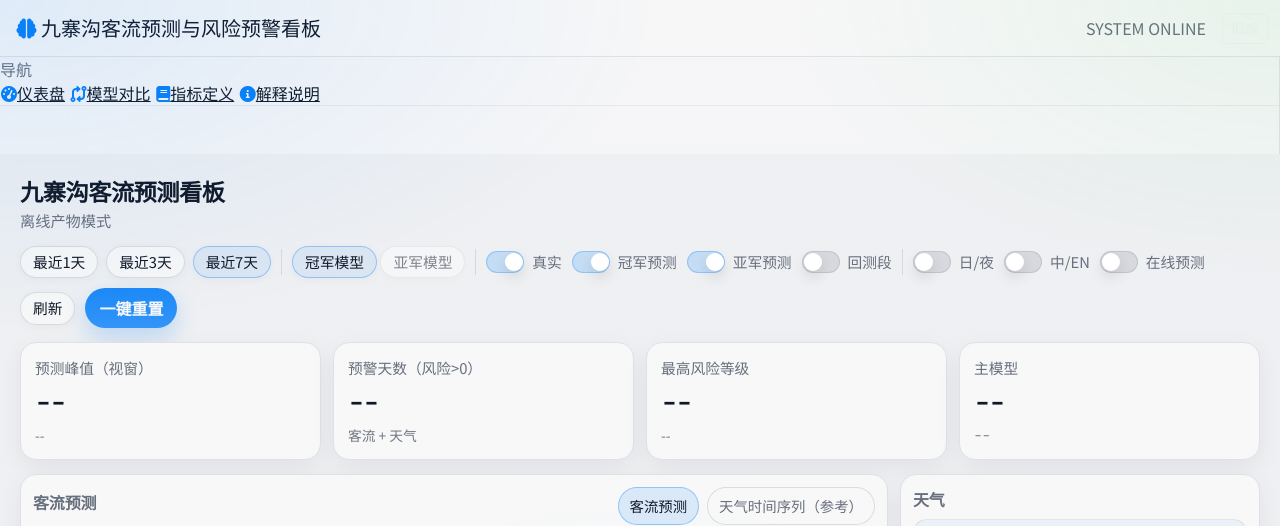
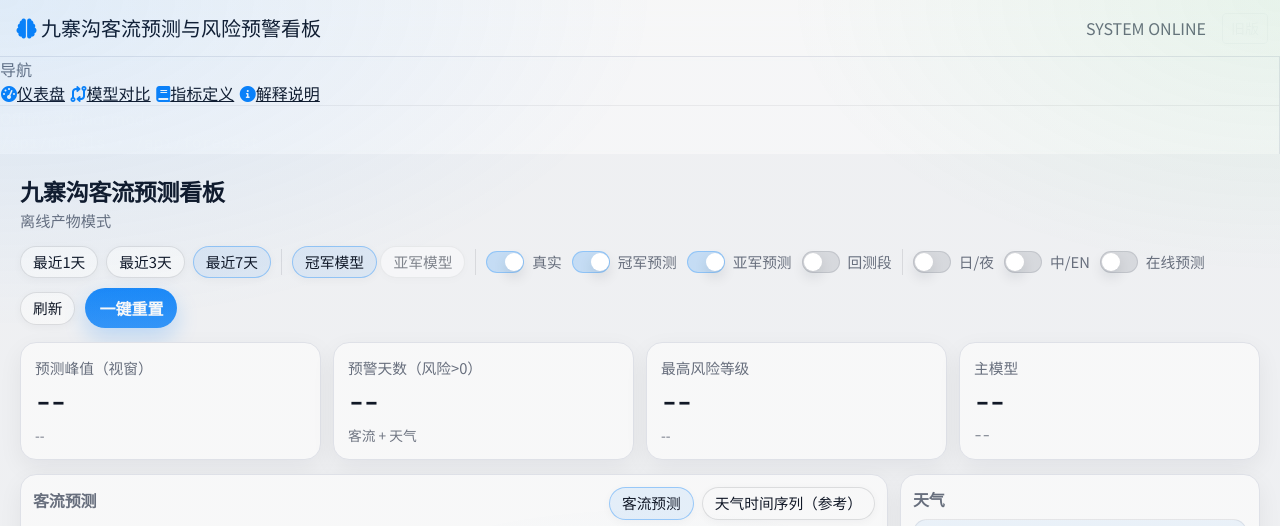
Before and after one commit to Drchennnn/FYP, a Flask app: page /dashboard in a window 1280 px wide. Shown: the top 526 px of the page. Run offline with Flask 3, Linux system fonts and the light colour scheme; data that the repository does not hold is empty; some libraries are stand-ins or nearby versions.

Commit message:
Align panel tabs with STYLE_MAP components (reuse uiw-chip styles)
- Replace custom uiw-tab classes with uiw-chip/uiw-chip--active
- Keep panel switcher behavior; reduce bespoke CSS to match style library mapping

```diff
--- a/web_app/static/css/dashboard.css
+++ b/web_app/static/css/dashboard.css
@@ -77,19 +77,8 @@ html[data-bs-theme="dark"], body.uiw-body{ color:var(--uiw-text); }
 .uiw-controls{ display:flex; align-items:center; gap:10px; flex-wrap:wrap; }
 .uiw-sep{ width:1px; height:26px; background:rgba(17,24,39,.10); }
 
-/* Panel head + tabs (simple density control) */
+/* Panel head (simple density control; tabs reuse uiw-chip styles) */
 .uiw-panel-head{ display:flex; align-items:center; justify-content:space-between; gap:12px; margin-bottom:6px; flex-wrap:wrap; }
-.uiw-tabs{ display:flex; gap:8px; }
-.uiw-tab{
-  border:1px solid rgba(17,24,39,.12);
-  background:rgba(255,255,255,.72);
-  color:var(--uiw-muted);
-  border-radius:999px;
-  padding:7px 11px;
-  font-size:.90rem;
-}
-.uiw-tab:hover{ border-color:rgba(10,132,255,.28); background:#fff; color:var(--uiw-text); }
-.uiw-tab--active{ background:rgba(10,132,255,.12); border-color:rgba(10,132,255,.35); color:var(--uiw-text); }
 
 .uiw-panel-body{ display:none; }
 .uiw-panel-body--active{ display:block; }
--- a/web_app/static/js/dashboard.js
+++ b/web_app/static/js/dashboard.js
@@ -309,8 +309,9 @@ function initCharts() {
 function setMainPanel(panel) {
   UIW.state.activeMainPanel = panel === 'weather' ? 'weather' : 'visitors';
   const isV = UIW.state.activeMainPanel === 'visitors';
-  $('tabVisitors')?.classList.toggle('uiw-tab--active', isV);
-  $('tabWeather')?.classList.toggle('uiw-tab--active', !isV);
+  // Tabs reuse chip styles (STYLE_MAP)
+  $('tabVisitors')?.classList.toggle('uiw-chip--active', isV);
+  $('tabWeather')?.classList.toggle('uiw-chip--active', !isV);
   $('tabVisitors')?.setAttribute('aria-selected', isV ? 'true' : 'false');
   $('tabWeather')?.setAttribute('aria-selected', !isV ? 'true' : 'false');
   $('visitorChartWrap')?.classList.toggle('uiw-panel-body--active', isV);
--- a/web_app/templates/dashboard.html
+++ b/web_app/templates/dashboard.html
@@ -112,9 +112,10 @@
     <section class="uiw-panel uiw-panel--chart">
       <div class="uiw-panel-head">
         <div class="uiw-panel-title" id="mainPanelTitle" data-i18n="panel_visitors">客流预测</div>
-        <div class="uiw-tabs" role="tablist" aria-label="panel switcher">
-          <button class="uiw-tab uiw-tab--active" id="tabVisitors" type="button" role="tab" aria-selected="true" data-panel="visitors" data-i18n="panel_visitors">客流预测</button>
-          <button class="uiw-tab" id="tabWeather" type="button" role="tab" aria-selected="false" data-panel="weather" data-i18n="panel_weather_series">天气时间序列（参考）</button>
+        <!-- Reuse STYLE_MAP chip components for tabs -->
+        <div class="uiw-chip-group" role="tablist" aria-label="panel switcher">
+          <button class="uiw-chip uiw-chip--active" id="tabVisitors" type="button" role="tab" aria-selected="true" data-panel="visitors" data-i18n="panel_visitors">客流预测</button>
+          <button class="uiw-chip" id="tabWeather" type="button" role="tab" aria-selected="false" data-panel="weather" data-i18n="panel_weather_series">天气时间序列（参考）</button>
         </div>
       </div>
 
```
